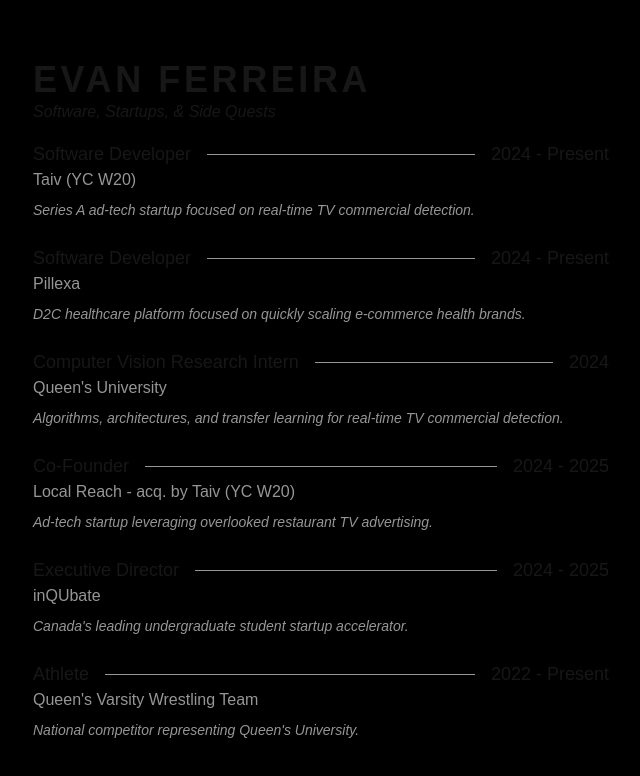
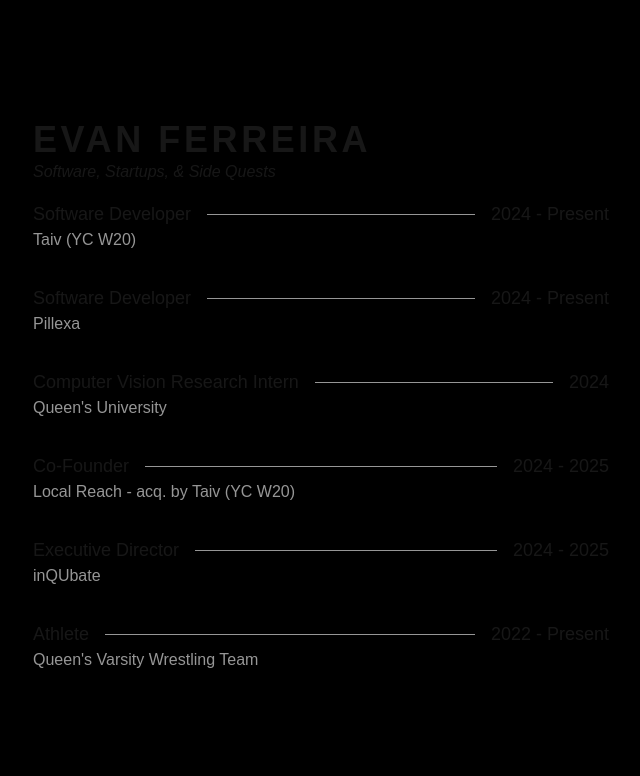
Before and after one commit to Evan-Ferreira/personal-website-2.0, a Next.js app: page / in a window 1280 px wide. Shown: the top 776 px of the page, without its empty margins (639-1279 px from the left). Built offline with nearby package versions, Linux system fonts and the light colour scheme; a web font is replaced by a local one.

Commit message:
feat: clickable resume items

```diff
--- a/src/app/_components/Resume.tsx
+++ b/src/app/_components/Resume.tsx
@@ -1,49 +1,70 @@
-import React from 'react';
+'use client';
+import React, { useState } from 'react';
 import WorkExperience from './resume/WorkExperience';
 
 const Resume = () => {
+    const [activeTab, setActiveTab] = useState<number | null>(null);
+
     return (
         <div className="flex flex-col w-full gap-6">
             <WorkExperience
+                id={0}
                 title="Software Developer"
                 company="Taiv (YC W20)"
                 description="Series A ad-tech startup focused on real-time TV commercial detection."
                 startDate="2024"
                 endDate="Present"
+                setActiveTab={setActiveTab}
+                activeTab={activeTab}
             />
             <WorkExperience
+                id={1}
                 title="Software Developer"
                 company="Pillexa"
                 description="D2C healthcare platform focused on quickly scaling e-commerce health brands."
                 startDate="2024"
                 endDate="Present"
+                setActiveTab={setActiveTab}
+                activeTab={activeTab}
             />
             <WorkExperience
+                id={2}
                 title="Computer Vision Research Intern"
                 company="Queen's University"
                 description="Algorithms, architectures, and transfer learning for real-time TV commercial detection."
                 startDate="2024"
+                setActiveTab={setActiveTab}
+                activeTab={activeTab}
             />
             <WorkExperience
+                id={3}
                 title="Co-Founder"
                 company="Local Reach - acq. by Taiv (YC W20)"
                 description="Ad-tech startup leveraging overlooked restaurant TV advertising."
                 startDate="2024"
                 endDate="2025"
+                setActiveTab={setActiveTab}
+                activeTab={activeTab}
             />
             <WorkExperience
+                id={4}
                 title="Executive Director"
                 company="inQUbate"
                 description="Canada's leading undergraduate student startup accelerator."
                 startDate="2024"
                 endDate="2025"
+                setActiveTab={setActiveTab}
+                activeTab={activeTab}
             />
             <WorkExperience
+                id={5}
                 title="Athlete"
                 company="Queen's Varsity Wrestling Team"
                 description="National competitor representing Queen's University."
                 startDate="2022"
                 endDate="Present"
+                setActiveTab={setActiveTab}
+                activeTab={activeTab}
             />
         </div>
     );
--- a/src/app/_components/resume/WorkExperience.tsx
+++ b/src/app/_components/resume/WorkExperience.tsx
@@ -1,22 +1,35 @@
 import React from 'react';
 
 type WorkExperienceProps = {
+    id: number;
     title: string;
     company: string;
     description: string;
     startDate: string;
     endDate?: string;
+    setActiveTab: (tab: number | null) => void;
+    activeTab: number | null;
 };
 
 const WorkExperience = ({
+    id,
     title,
     company,
     description,
     startDate,
     endDate,
+    setActiveTab,
+    activeTab,
 }: WorkExperienceProps) => {
     return (
-        <div className="flex flex-col">
+        <div
+            className="flex flex-col hover:cursor-pointer"
+            onClick={
+                id === activeTab
+                    ? () => setActiveTab(null)
+                    : () => setActiveTab(id)
+            }
+        >
             <div className="flex gap-4 items-center">
                 <h3 className="text-lg">{title}</h3>
                 <div className="flex-grow h-[0.1px] bg-[#969696]"></div>
@@ -24,8 +37,11 @@
                     {startDate} {endDate ? `- ${endDate}` : ''}
                 </h2>
             </div>
+
             <p className="text-base text-[#969696] mb-2">{company}</p>
-            <p className="text-sm text-[#969696] italic">{description}</p>
+            {activeTab === id && (
+                <p className="text-sm text-[#969696] italic">{description}</p>
+            )}
         </div>
     );
 };
```
